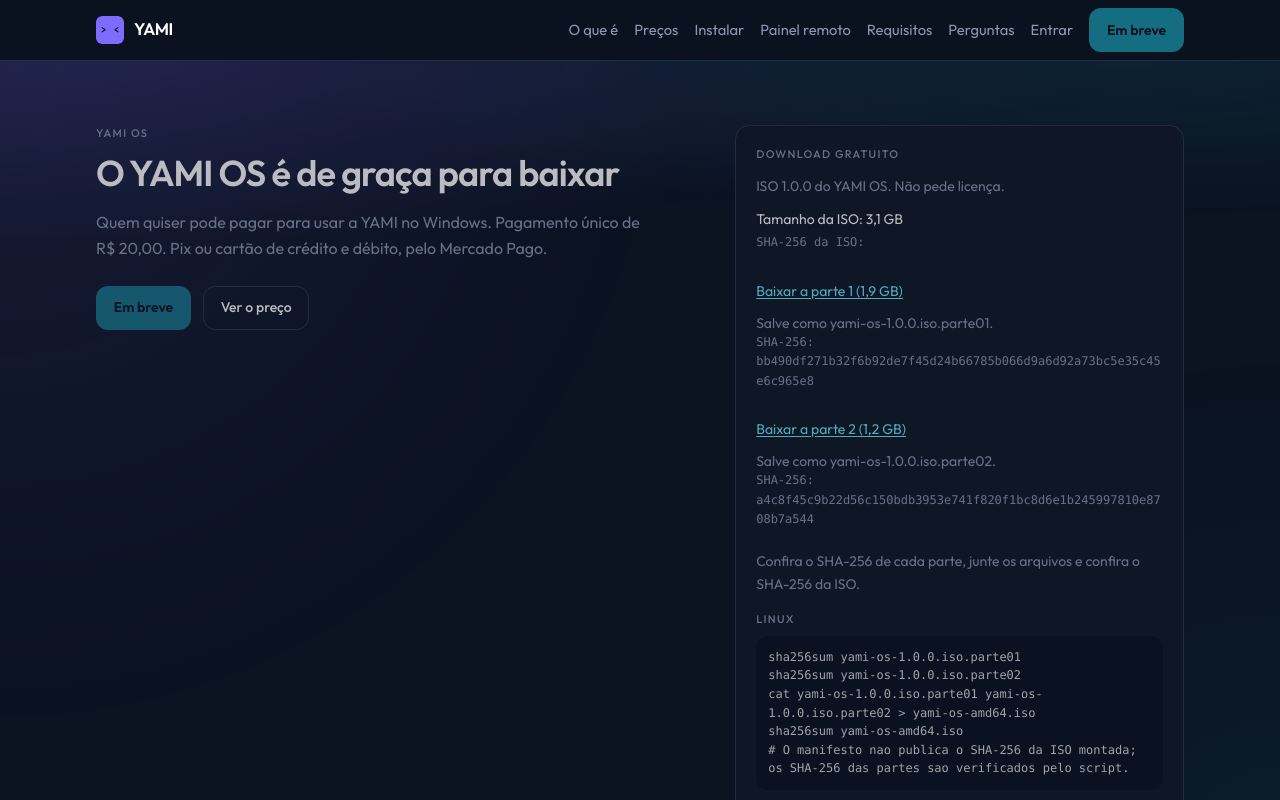
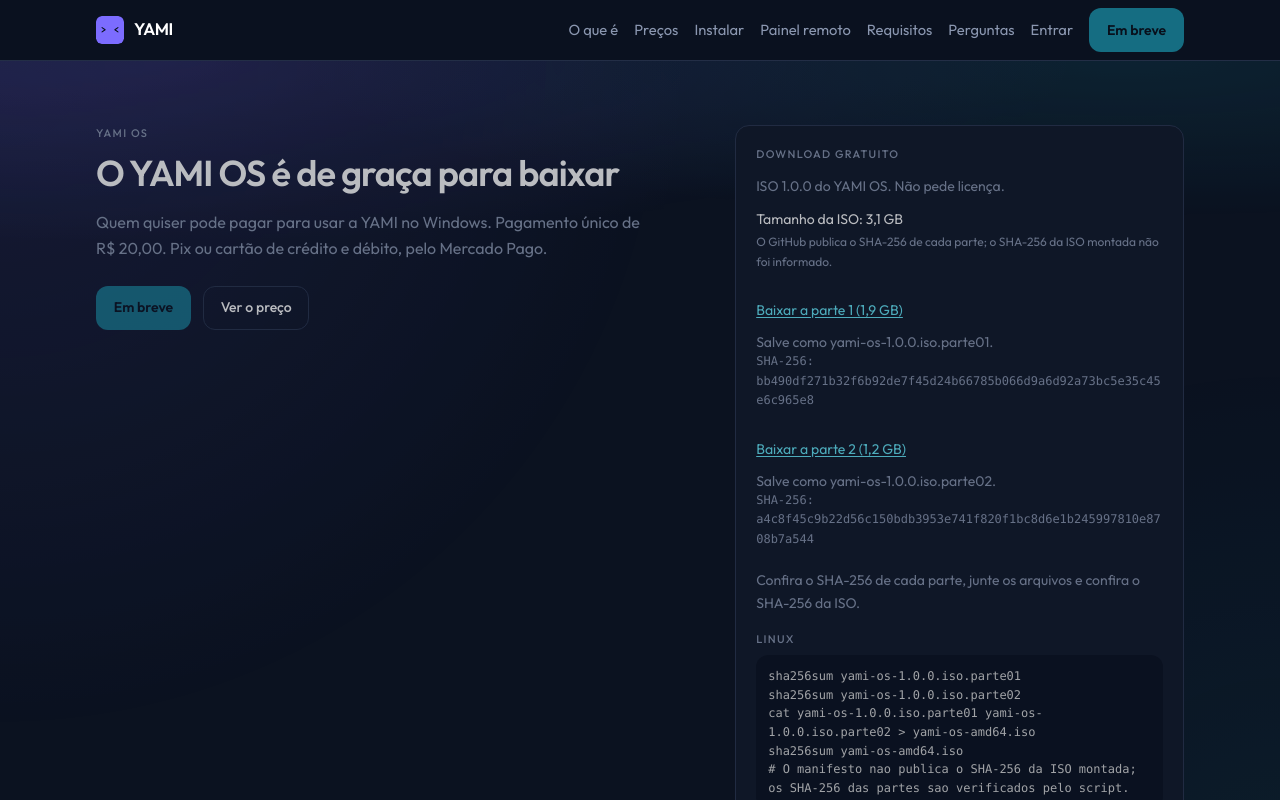
Before and after one commit to vinicon14/yami-site, a Next.js app: page /instalar-yami-os in a window 1280 px wide. Shown: the top 800 px of the page. Built offline with nearby package versions, Linux system fonts and the light colour scheme.

Commit message:
Explica validação por partes sem hash total inventado

```diff
--- a/components/IsoDownloader.tsx
+++ b/components/IsoDownloader.tsx
@@ -28,9 +28,15 @@ export function IsoDownloader({ source }: { source: IsoManifestSource }) {
         ISO {offer.version} do {YAMI_OS_NAME}. Não pede licença.
       </p>
       <p className="mt-3 text-sm">Tamanho da ISO: {formatByteSize(offer.tamanho)}</p>
-      <p className="iso-hash mt-1 font-mono text-xs leading-relaxed text-muted">
-        SHA-256 da ISO: {offer.sha256}
-      </p>
+      {offer.sha256 ? (
+        <p className="iso-hash mt-1 font-mono text-xs leading-relaxed text-muted">
+          SHA-256 da ISO: {offer.sha256}
+        </p>
+      ) : (
+        <p className="mt-1 text-xs leading-relaxed text-muted">
+          O GitHub publica o SHA-256 de cada parte; o SHA-256 da ISO montada não foi informado.
+        </p>
+      )}
       <ul className="mt-4 space-y-4 text-sm">
         {offer.parts.map((part) => (
           <li key={`${part.index}-${part.fileName}`} className="min-w-0">
```
